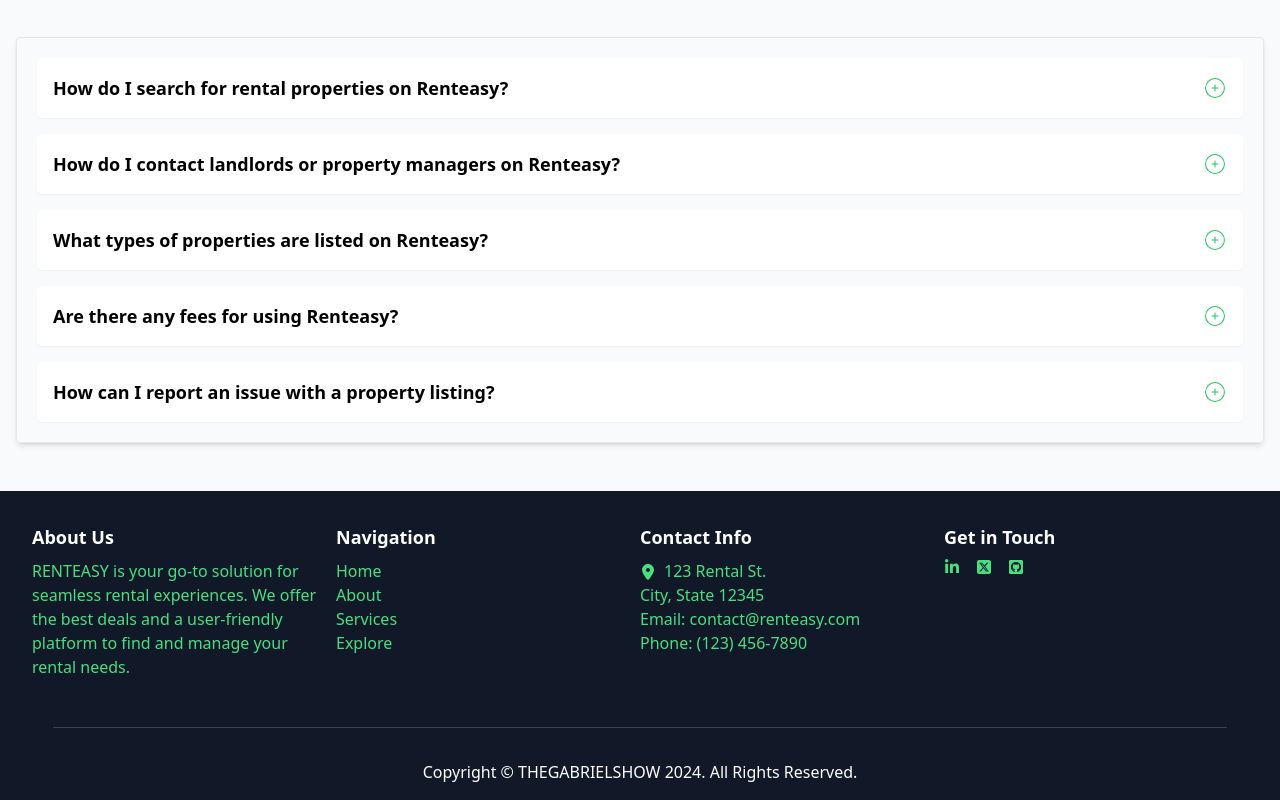
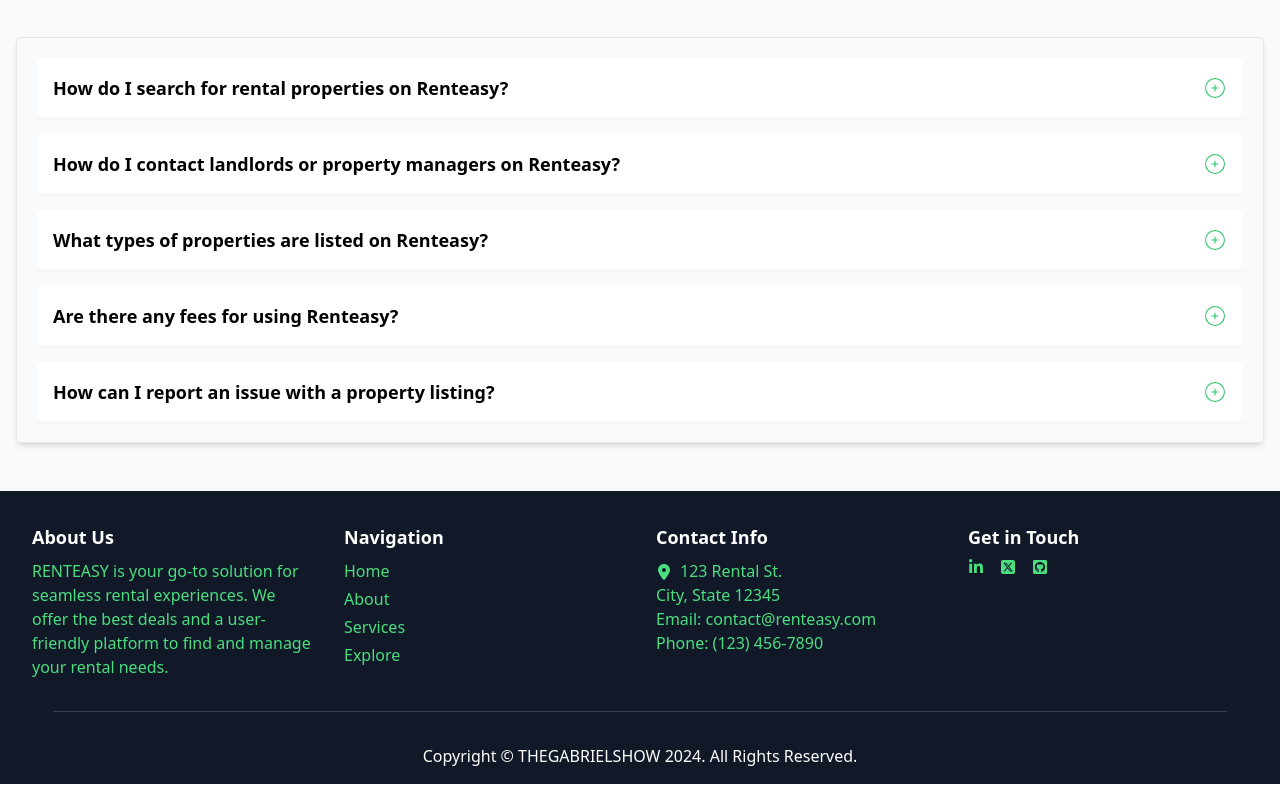
Before and after one commit to GabrielOchieng/renteasy, a React (Vite) app: page / in a window 1280 px wide. Shown: the part 5199-5999 px from the top of the page. Built offline with nearby package versions, Linux system fonts and the light colour scheme; no server answers.

Commit message:
modification of the footer

```diff
--- a/package.json
+++ b/package.json
@@ -21,6 +21,7 @@
     "axios": "^1.7.4",
     "emoji-picker-react": "^4.11.1",
     "jest-environment-jsdom": "^29.7.0",
+    "jwt-decode": "^4.0.0",
     "leaflet": "^1.9.4",
     "react": "^18.3.1",
     "react-awesome-reveal": "^4.2.14",
--- a/src/components/Footer.jsx
+++ b/src/components/Footer.jsx
@@ -1,60 +1,16 @@
-// import React from "react";
-// import { Link } from "react-router-dom";
-// import { FaLinkedinIn } from "react-icons/fa";
-// import { FaSquareXTwitter } from "react-icons/fa6";
-// import { FaGithubSquare } from "react-icons/fa";
-
-// const Footer = () => {
-//   return (
-//     <footer className="bg-gray-900 text-green-400 py-4 text-center">
-//       <Link to="/">RENTEASY.COM</Link>
-
-//       <p className="text-white">Copyright &copy; THEGABRIELSHOW 2024.</p>
-//       <nav className="flex justify-center mt-2 space-x-4">
-//         <Link
-//           to="https://www.linkedin.com/in/gabrielochieng"
-//           target="_blank"
-//           className="text-green-400 hover:text-cyan-500 "
-//         >
-//           <FaLinkedinIn />
-//         </Link>
-//         <Link
-//           to="https://x.com/TechieGabriel?t=D8iyVIeZnEVOlPdImbJ2HQ&s=09"
-//           target="_blank"
-//           className="text-green-400 hover:text-cyan-500 "
-//         >
-//           <FaSquareXTwitter />
-//         </Link>
-//         <Link
-//           to="https://github.com/GabrielOchieng"
-//           target="_blank"
-//           className="text-green-400 hover:text-cyan-500 "
-//         >
-//           <FaGithubSquare />
-//         </Link>
-//       </nav>
-//       <p className="text-white">ALL RIGHTS RESERVED</p>
-//     </footer>
-//   );
-// };
-
-// export default Footer;
-
 import React from "react";
 import { Link } from "react-router-dom";
-import { FaLinkedinIn } from "react-icons/fa";
-import { FaSquareXTwitter } from "react-icons/fa6";
-import { FaGithubSquare } from "react-icons/fa";
-import { FaLocationDot } from "react-icons/fa6";
+import { FaLinkedinIn, FaGithubSquare } from "react-icons/fa";
+import { FaSquareXTwitter, FaLocationDot } from "react-icons/fa6";
 
 const Footer = () => {
   return (
     <footer className="bg-gray-900 text-green-400">
       {/* Upper section */}
       <div className="py-8">
-        <div className="container mx-auto px-4 md:px-8 flex flex-wrap justify-between">
+        <div className="container mx-auto px-4 md:px-8 grid grid-cols-1 sm:grid-cols-2 md:grid-cols-4 gap-8">
           {/* Description */}
-          <div className="w-full sm:w-1/2 md:w-1/4 mb-4">
+          <div className="flex flex-col">
             <h3 className="text-lg font-semibold text-white">About Us</h3>
             <p className="mt-2">
               RENTEASY is your go-to solution for seamless rental experiences.
@@ -64,18 +20,18 @@ const Footer = () => {
           </div>
 
           {/* Navigation */}
-          <div className="w-full sm:w-1/2 md:w-1/4 mb-4">
+          <div className="flex flex-col">
             <h3 className="text-lg font-semibold text-white">Navigation</h3>
-            <ul className="mt-2">
+            <ul className="mt-2 space-y-1">
               <li>
-                <Link to="/" className="text-green-400 hover:text-cyan-500">
+                <Link to="/" className="text-green-400 hover:text-green-900">
                   Home
                 </Link>
               </li>
               <li>
                 <Link
                   to="/about"
-                  className="text-green-400 hover:text-cyan-500"
+                  className="text-green-400 hover:text-green-900"
                 >
                   About
                 </Link>
@@ -83,7 +39,7 @@ const Footer = () => {
               <li>
                 <Link
                   to="/services"
-                  className="text-green-400 hover:text-cyan-500"
+                  className="text-green-400 hover:text-green-900"
                 >
                   Services
                 </Link>
@@ -91,7 +47,7 @@ const Footer = () => {
               <li>
                 <Link
                   to="/houses"
-                  className="text-green-400 hover:text-cyan-500"
+                  className="text-green-400 hover:text-green-900"
                 >
                   Explore
                 </Link>
@@ -100,7 +56,7 @@ const Footer = () => {
           </div>
 
           {/* Contact Info */}
-          <div className="w-full sm:w-1/2 md:w-1/4 mb-4">
+          <div className="flex flex-col">
             <h3 className="text-lg font-semibold text-white">Contact Info</h3>
             <p className="mt-2">
               <FaLocationDot className="inline mr-2" />
@@ -115,27 +71,27 @@ const Footer = () => {
           </div>
 
           {/* Get in Touch */}
-          <div className="w-full sm:w-1/2 md:w-1/4 mb-4">
+          <div className="flex flex-col">
             <h3 className="text-lg font-semibold text-white">Get in Touch</h3>
             <div className="flex mt-2 space-x-4">
               <Link
                 to="https://www.linkedin.com/in/gabrielochieng"
                 target="_blank"
-                className="text-green-400 hover:text-cyan-500"
+                className="text-green-400 hover:text-green-900"
               >
                 <FaLinkedinIn />
               </Link>
               <Link
                 to="https://x.com/TechieGabriel?t=D8iyVIeZnEVOlPdImbJ2HQ&s=09"
                 target="_blank"
-                className="text-green-400 hover:text-cyan-500"
+                className="text-green-400 hover:text-green-900"
               >
                 <FaSquareXTwitter />
               </Link>
               <Link
                 to="https://github.com/GabrielOchieng"
                 target="_blank"
-                className="text-green-400 hover:text-cyan-500"
+                className="text-green-400 hover:text-green-900"
               >
                 <FaGithubSquare />
               </Link>
```
Also changed, not shown: src/components/Navbar.jsx (+0 -107 lines), 1 other file (tests, documents, lock files or other folders).
